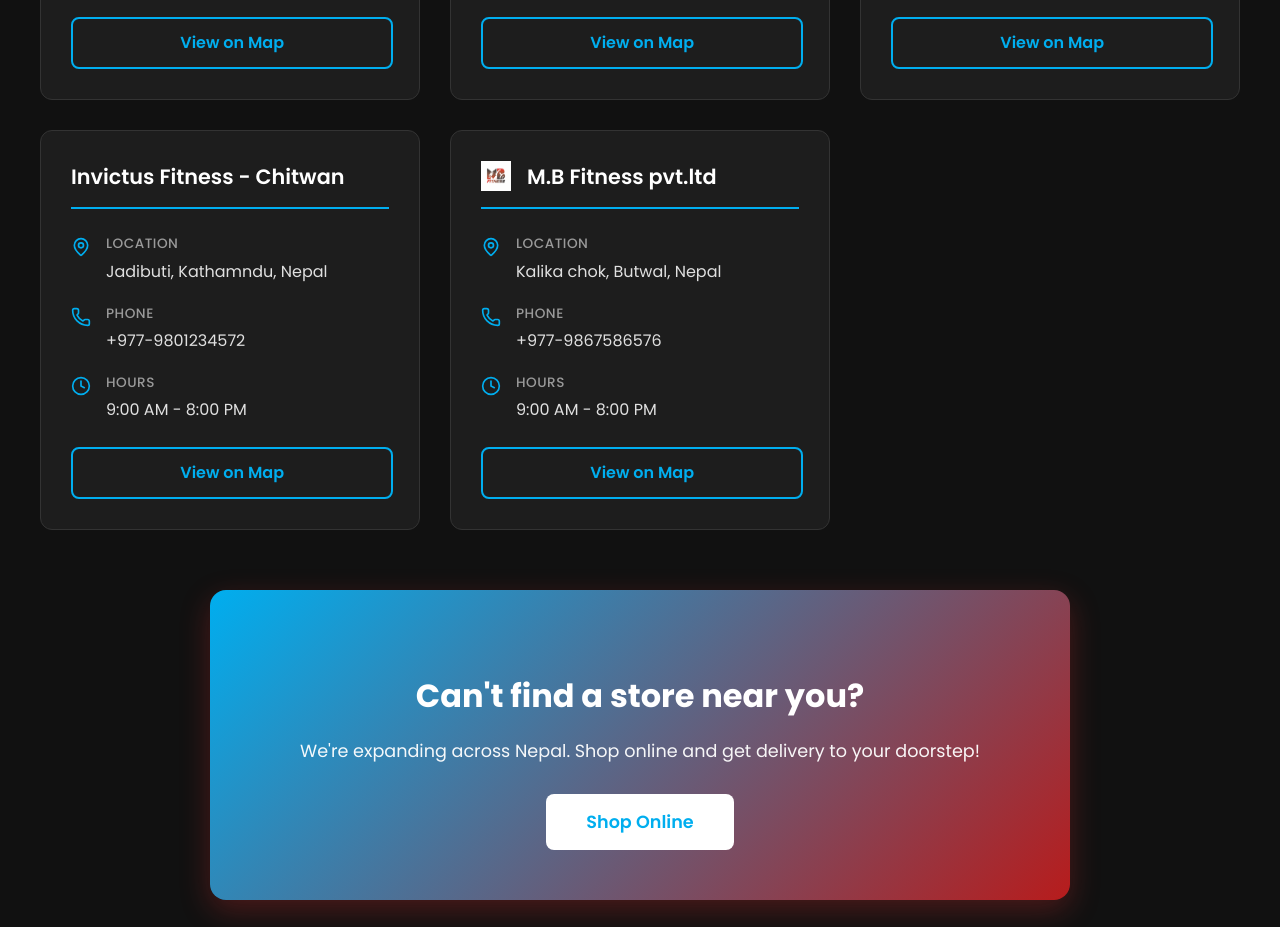
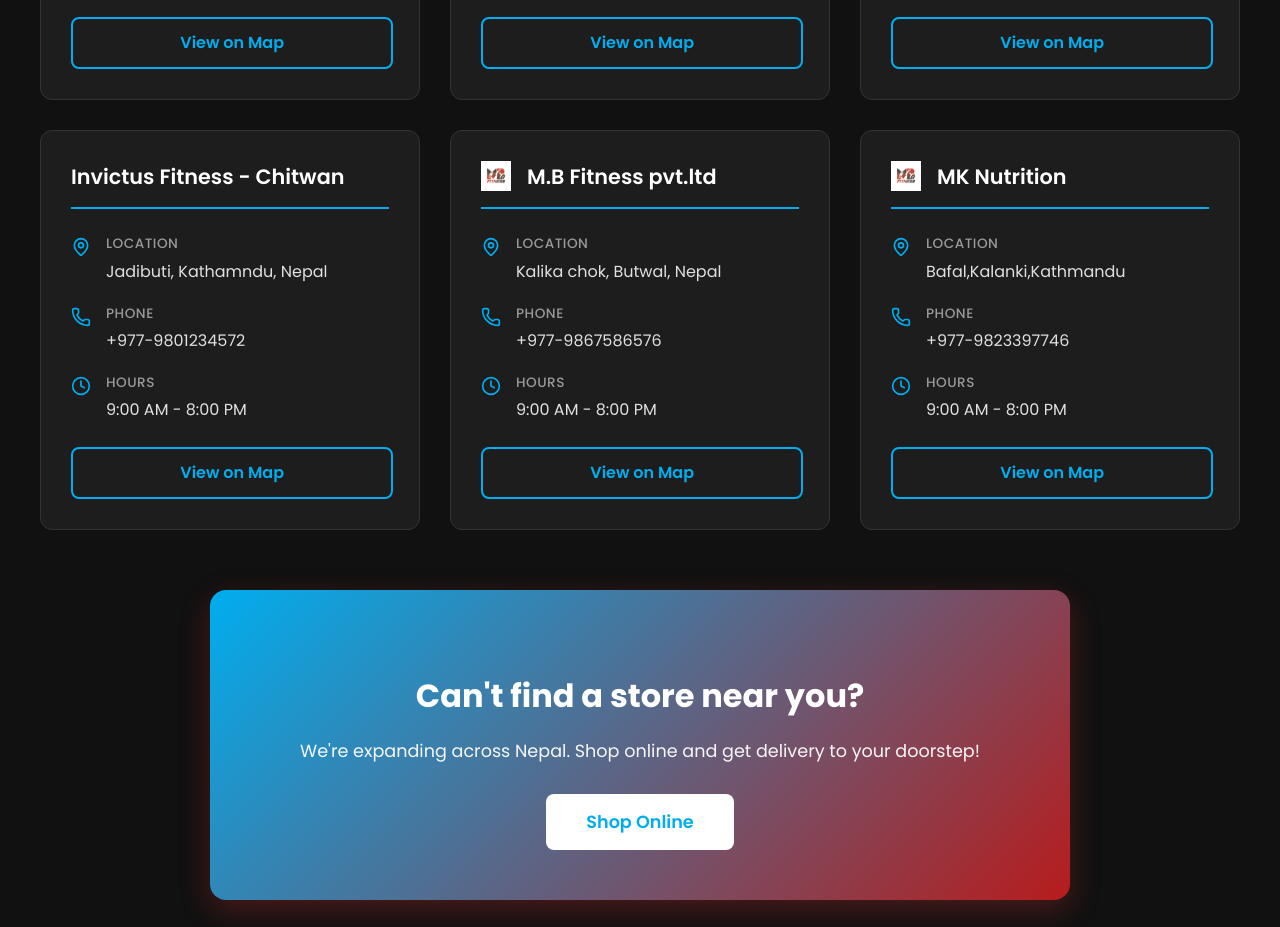
Before and after one commit to Aashrya77/Power-Supplement, a React (Vite) app in the folder App/: page /stores in a window 1280 px wide. Shown: the part 1080-2007 px from the top of the page. Built offline with nearby package versions, Linux system fonts and the light colour scheme.

Commit message:
location

```diff
--- a/App/src/Components/StoreLocations/StoreLocations.jsx
+++ b/App/src/Components/StoreLocations/StoreLocations.jsx
@@ -69,7 +69,16 @@
       phone: "+977-9867586576",
       hours: "9:00 AM - 8:00 PM",
       mapLink: "https://maps.google.com"
-    }
+    },
+    {
+      id: 9,
+      name: "MK Nutrition",
+      img: '/butwal.jpg',
+      location: "Bafal,Kalanki,Kathmandu",
+      phone: "+977-9823397746",
+      hours: "9:00 AM - 8:00 PM",
+      mapLink: "https://maps.google.com"
+    },
   ];
 
   return (
```
Also changed, not shown: 1 other file (tests, documents, lock files or other folders).
